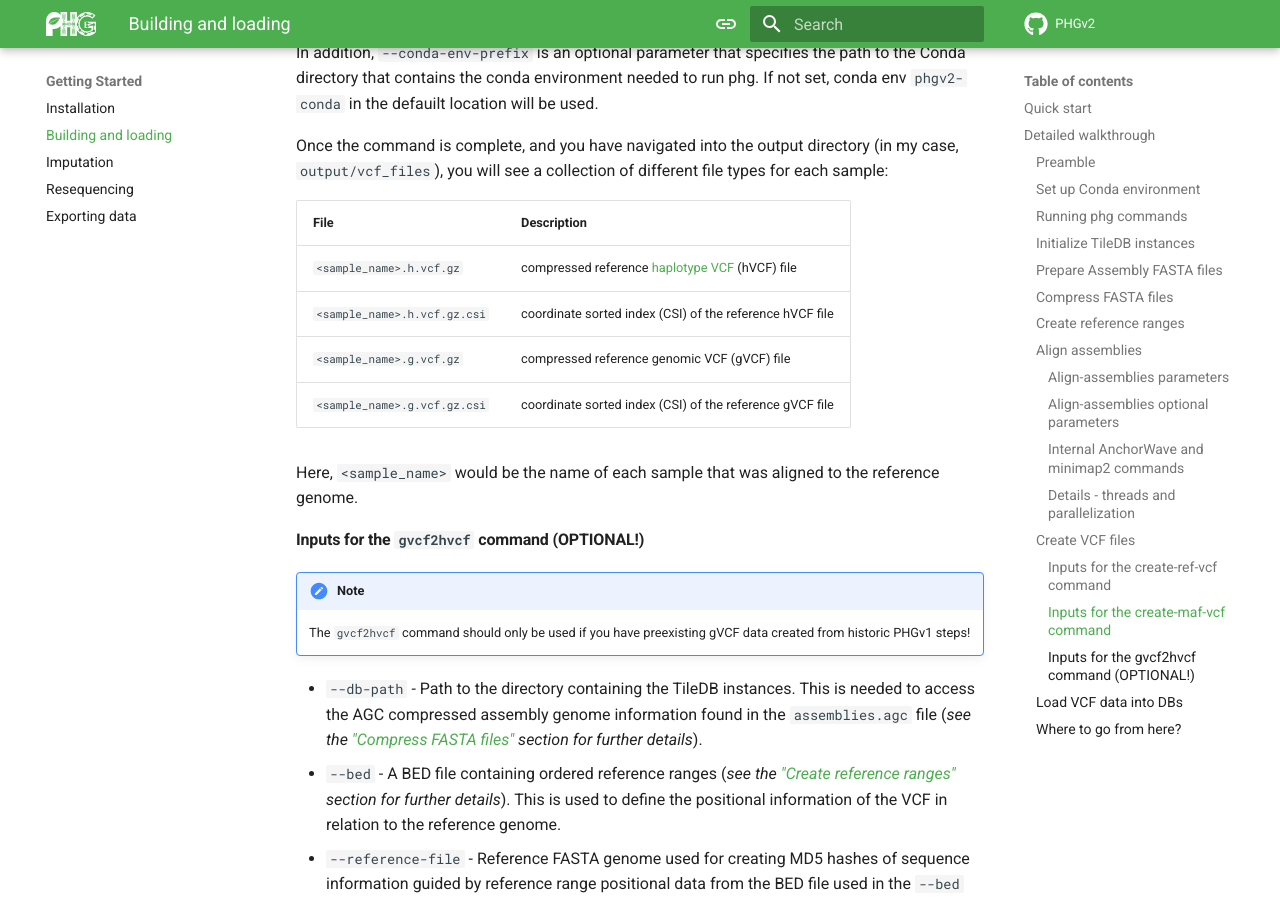
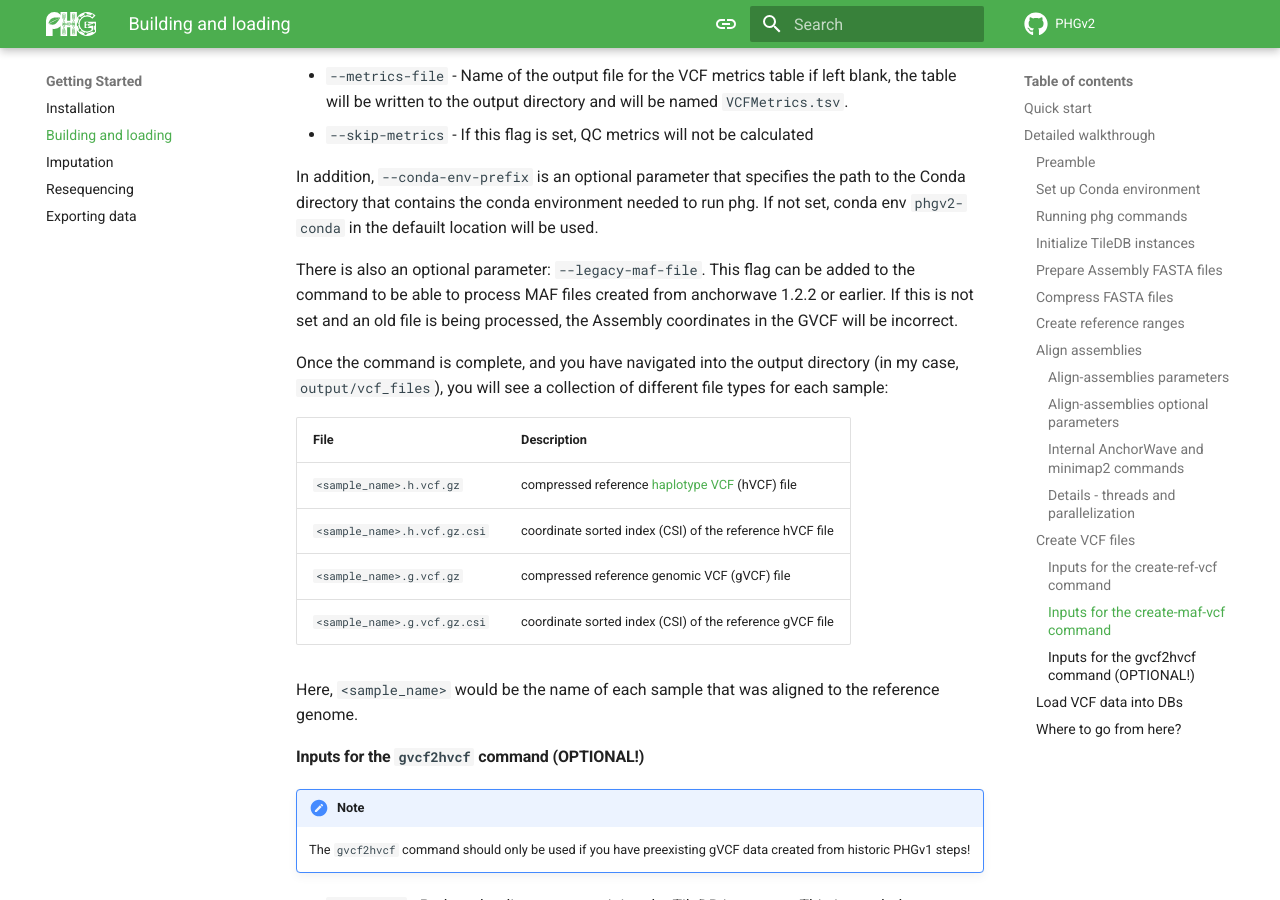
Before and after one commit to maize-genetics/phg_v2, an MkDocs documentation site: the page built from docs/build_and_load.md, in a window 1280 px wide and 900 px high, scrolled down 23828 px. Built offline with MkDocs 1.6.1 and Material for MkDocs 9.7.7, drawn with Linux system fonts in a browser that asks for light colours; comment, search, counter and statistics services are not loaded; some of the changed text lies outside the part shown.

Commit message:
Updating Documentation

```diff
--- a/docs/build_and_load.md
+++ b/docs/build_and_load.md
@@ -1,4 +1,10 @@
 # Building and Loading
+
+!!! note
+    As of version 2.4.X, the phg utilizes a new version of anchorwave(1.2.3).
+    This changes how ASM coordinates are handled.  If you are using old MAF files,
+    please use the --legacy-maf-file flag for create-maf-vcf.
+
 
 In this document, we will discuss the steps needed to:
 1. Set up a working Conda environment containing the required
@@ -1198,6 +1204,10 @@
 to the Conda directory that contains the conda environment needed to run phg.
 If not set, conda env `phgv2-conda` in the defauilt location will be used.
 
+There is also an optional parameter: `--legacy-maf-file`.  This flag can be added to the command
+to be able to process MAF files created from anchorwave 1.2.2 or earlier.  If this is not set and
+an old file is being processed, the Assembly coordinates in the GVCF will be incorrect.
+
 Once the command is complete, and you have navigated into the output
 directory (in my case, `output/vcf_files`), you will see a collection
 of different file types for each sample:
```
Also changed, not shown: README.md (+5 -0 lines).
